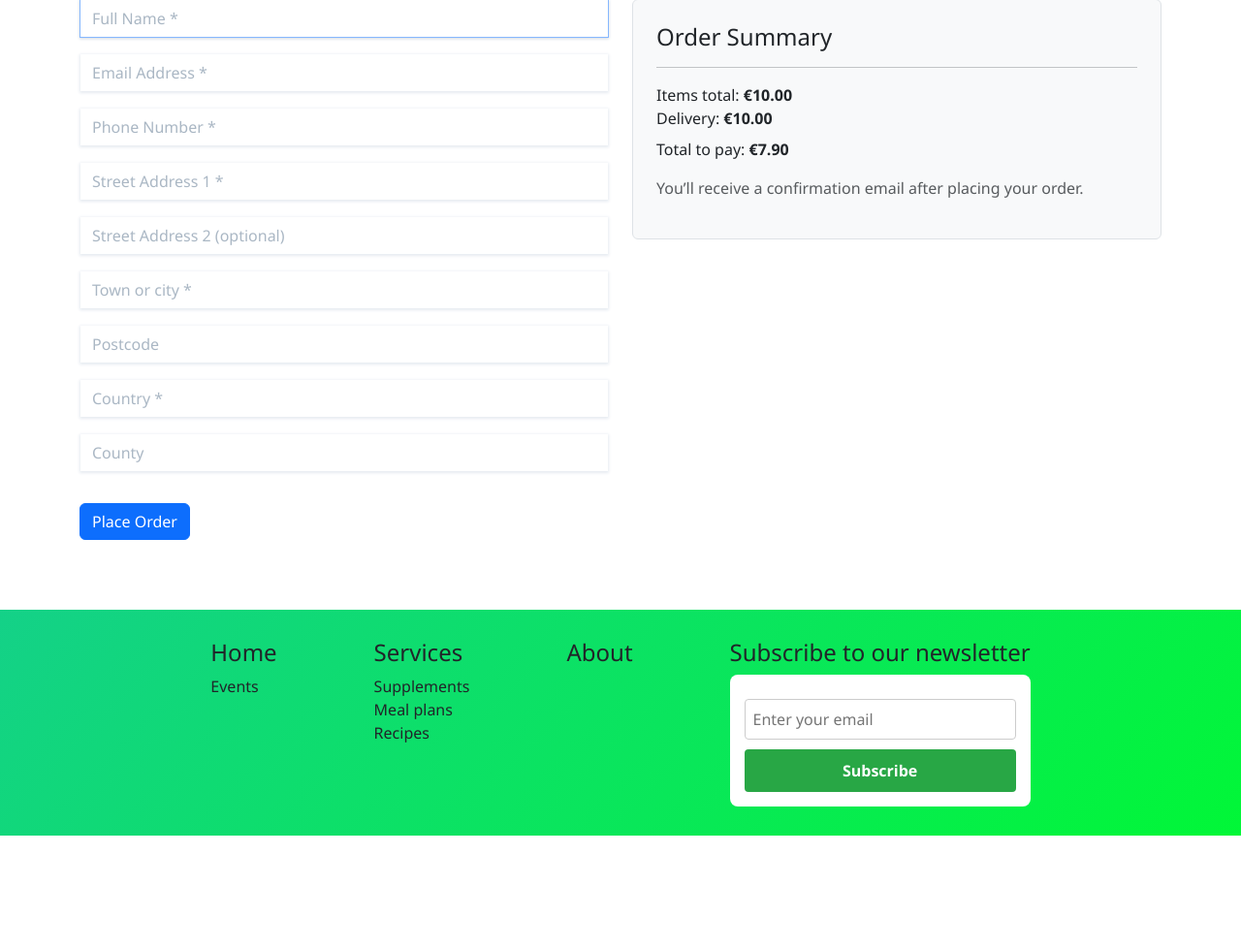
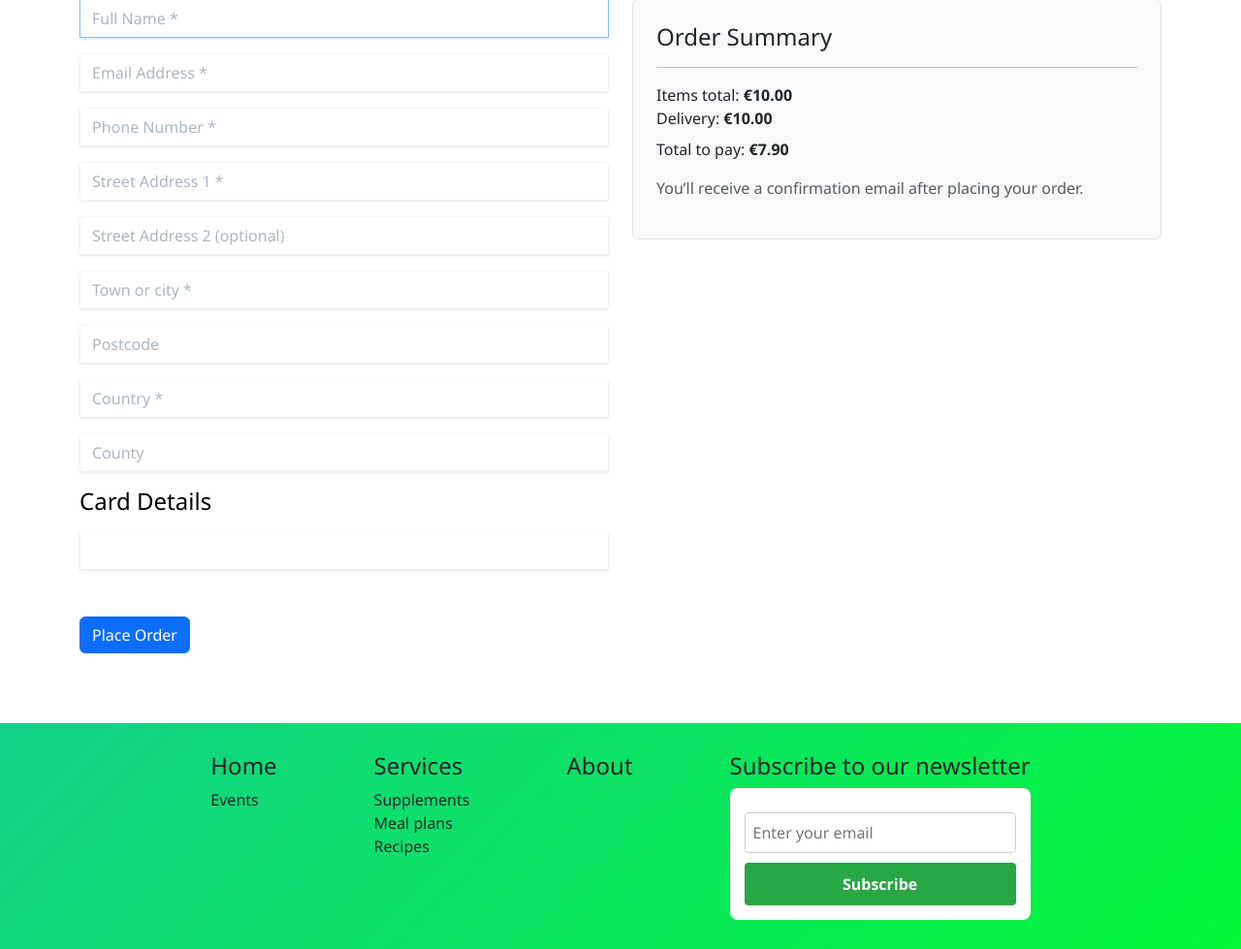
Before and after one commit to Blommis/wellness, a Django app: template checkout/templates/checkout/checkout.html in a window 1280 px wide. Shown: the part 223-1202 px from the top of the page at 97% size. Before the commit the page ends 1085 px from the top, so only its background shows below. Run offline with Django 4.2, Linux system fonts and the light colour scheme; tables that the repository leaves empty hold one stand-in row (values such as "Sample post"); the template is opened without the code that fills it: values that come from a table or form of the project are taken from there, most other values are stand-ins (such as "Sample title", 1, 10 or a date in 2020); some libraries are stand-ins or nearby versions.

Commit message:
Add Stripe card input fields and hidden keys to checkout.html

```diff
--- a/checkout/templates/checkout/checkout.html
+++ b/checkout/templates/checkout/checkout.html
@@ -12,6 +12,17 @@
             <form method="POST" action="{% url 'checkout' %}">
                 {% csrf_token %}
                 {{ order_form|crispy }}
+
+            <fieldset class="form-group mb-3">
+            <legend class="fieldset-label small text-black px-2 w-auto"><h4>Card Details</h4></legend>
+            <div id="card-element" class="form-control stripe-style-input"></div>
+            <div id="card-errors" class="text-danger mb-3" role="alert"></div>
+            </fieldset>
+
+            <div id="id_stripe_public_key" class="d-none">{{ stripe_public_key }}</div>
+            <div id="id_client_secret" class="d-none">{{ client_secret }}</div>
+
+
                 <button type="submit" class="btn btn-primary btn-block mt-3">Place Order</button>
             </form>
         </div>
--- a/wellness/settings.py
+++ b/wellness/settings.py
@@ -27,7 +27,7 @@ TEMPLATES_DIR = os.path.join(BASE_DIR, 'templates')
 SECRET_KEY = 'django-insecure--+zfbz@yts_va1a#_x8=&locy90tm4vndox-3c^j1s4@q3mhp3'
 
 # SECURITY WARNING: don't run with debug turned on in production!
-DEBUG = True
+DEBUG = False
 
 ALLOWED_HOSTS = ['.herokuapp.com', '127.0.0.1']
 
```
